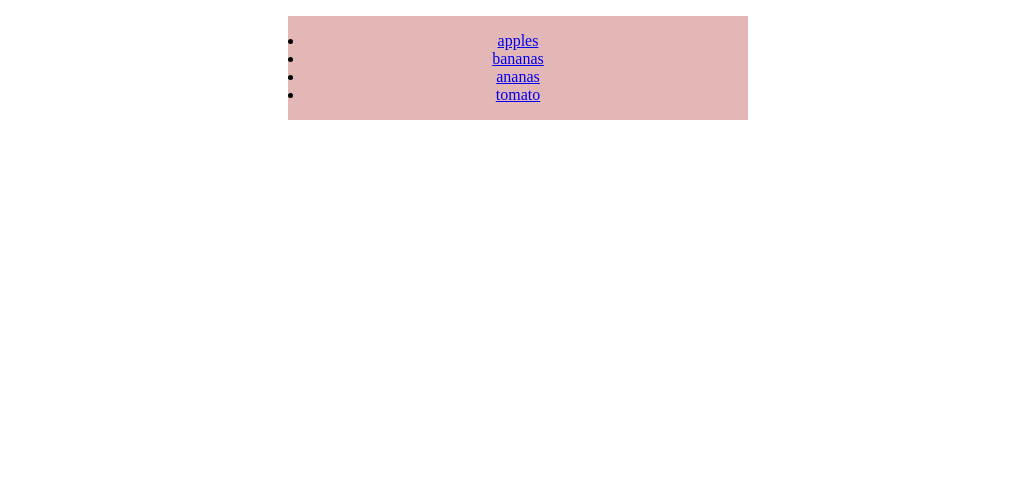
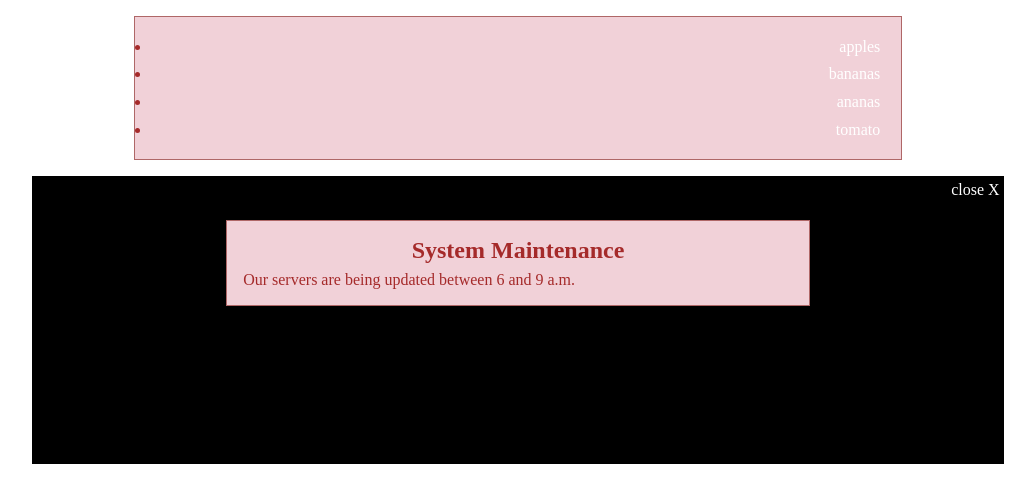
Before and after one commit to Taavi-Univer/js, a plain HTML site: page events/shoppingList.html in a window 1280 px wide. Shown: the whole page, without its empty margins (122-1157 px from the left). Drawn offline with Linux system fonts and the light colour scheme.

Commit message:
click.html

```diff
--- a/events/css/styles.css
+++ b/events/css/styles.css
@@ -4,25 +4,35 @@
   box-sizing: border-box;
 }
 
-.container {
-  width: 36vw;
-  background-color: rgb(228, 183, 183);
-  color: black;
-  text-align: center;
-  padding: 1em;
+#note {
+  max-width: 76vw;
+  height: 36vh;
+  background-color: black;
   margin: 1em auto;
 }
 
-input {
+.header {
+  /* display: flex; */
+}
+
+a {
   display: block;
-  margin: 0.3em auto;
+  color: white;
+  text-decoration: none;
+  text-align: right;
   padding: 0.3em;
 }
 
-.tip {
-  color: rgb(156, 77, 77);
+.container {
+  max-width: 60%;
+  background-color: rgb(241, 209, 216);
+  color: brown;
+  margin: 1em auto;
+  padding: 1em;
+  border: 1px solid rgb(175, 103, 103);
 }
 
-.warning {
-  color: blueviolet;
+h2 {
+  text-align: center;
+  margin-bottom: 0.3em;
 }
--- a/events/js/script.js
+++ b/events/js/script.js
@@ -69,24 +69,42 @@
 
 // -----------------
 
-function checkUsername() {
-  const username = el.value;
-  if (username.length < 6) {
-    msg.className = "warning";
-    msg.textContent = "Username must be at lest 6 charecters";
-  } else {
-    msg.textContent = "";
-  }
+// function checkUsername() {
+//   const username = el.value;
+//   if (username.length < 6) {
+//     msg.className = "warning";
+//     msg.textContent = "Username must be at lest 6 charecters";
+//   } else {
+//     msg.textContent = "";
+//   }
+// }
+
+// function tipUser() {
+//   msg.className = "tip";
+//   msg.innerHTML = "Username must be at leat 6 charecters";
+// }
+
+// const el = document.getElementById("username");
+// // console.log(el);
+// const msg = document.getElementById("feedback");
+
+// el.addEventListener("focus", tipUser);
+// el.addEventListener("blur", checkUsername);
+
+// --------------------------------------
+
+let msg = '<div class"header"><a id="close" href="#">close X</a></div>';
+msg += '<div class="container"><h2>System Maintenance</h2>';
+msg += "Our servers are being updated between 6 and 9 a.m.</div>";
+
+const el = document.createElement("div");
+el.setAttribute("id", "note");
+el.innerHTML = msg;
+document.body.appendChild(el);
+
+function dismissNote() {
+  document.body.removeChild(el);
 }
 
-function tipUser() {
-  msg.className = "tip";
-  msg.innerHTML = "Username must be at leat 6 charecters";
-}
-
-const el = document.getElementById("username");
-// console.log(el);
-const msg = document.getElementById("feedback");
-
-el.addEventListener("focus", tipUser);
-el.addEventListener("blur", checkUsername);
+const elClose = document.getElementById("close");
+elClose.addEventListener("click", dismissNote);
```
Also changed, not shown: events/click.html (added, +12 -0 lines).
